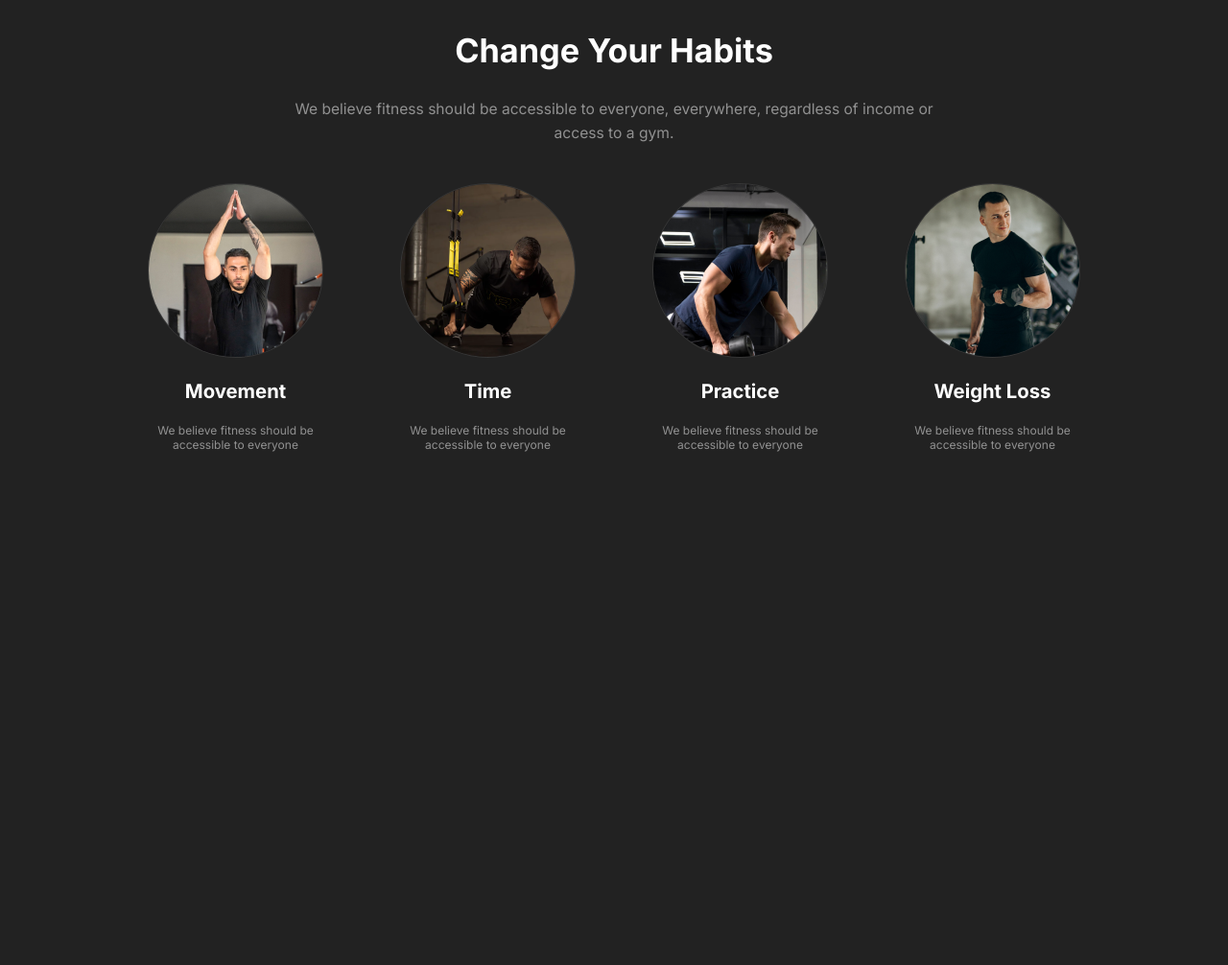
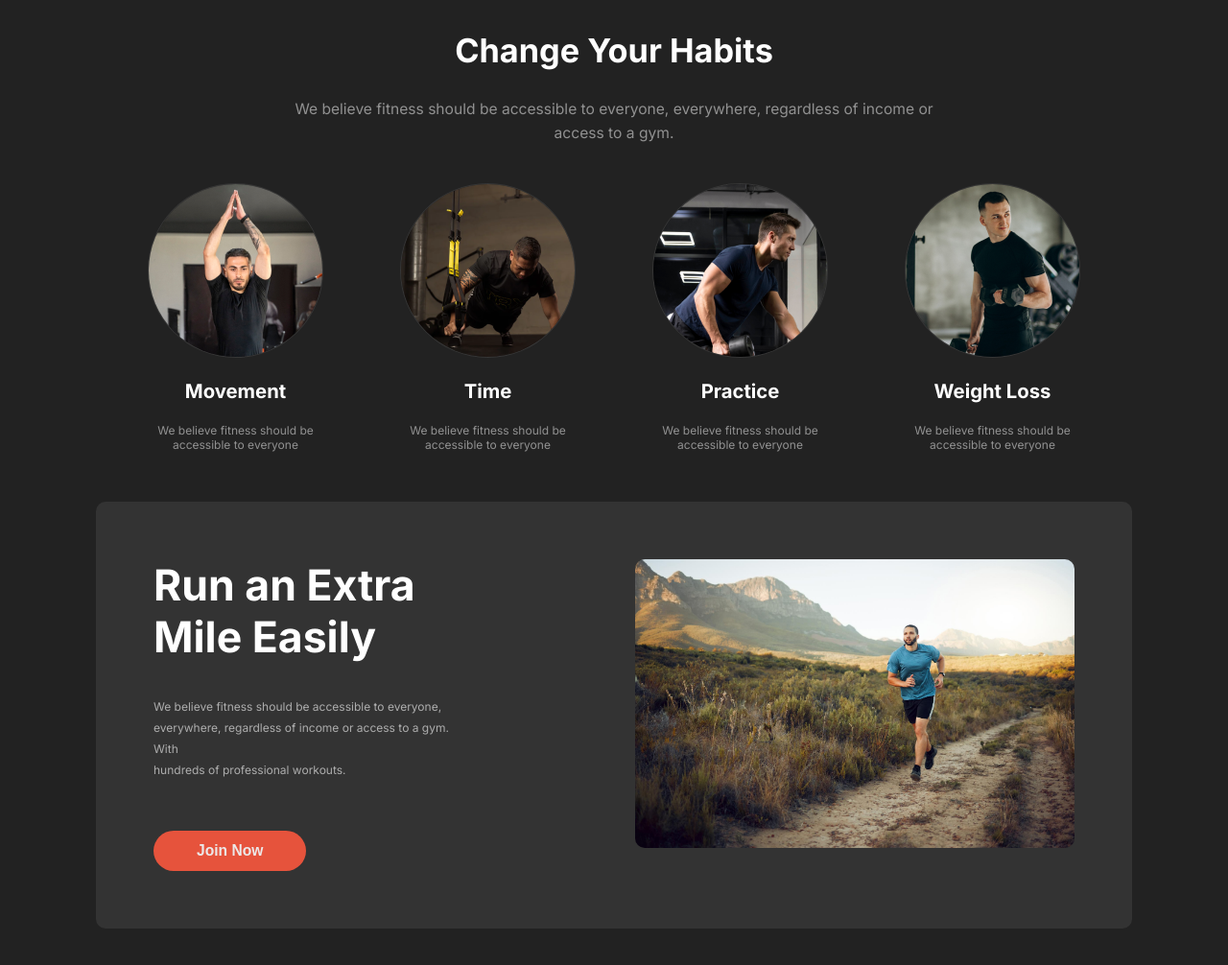
Before and after one commit to m-im-ha/B10A2-versatile-ui-main, a plain HTML site: page index.html in a window 1280 px wide. Shown: the part 717-1723 px from the top of the page at 96% size. Before the commit the page ends 1240 px from the top, so only its background shows below. Drawn offline with Linux system fonts and the light colour scheme.

Commit message:
edit run section

```diff
--- a/index.html
+++ b/index.html
@@ -51,7 +51,7 @@
       </div>
     </header>
     <main>
-      <!-- habit -->
+      <!-- habit section -->
       <section class="habit">
         <div class="habit_content">
           <h2>Change Your Habits</h2>
@@ -68,7 +68,10 @@
                 <img src="./images/image 2.png" alt="" />
               </div>
               <h3>Movement</h3>
-              <p>We believe fitness should be <br> accessible to everyone</p>
+              <p>
+                We believe fitness should be <br />
+                accessible to everyone
+              </p>
             </div>
           </div>
           <div class="box_two">
@@ -77,7 +80,10 @@
                 <img src="./images/image 3.png" alt="" />
               </div>
               <h3>Time</h3>
-              <p>We believe fitness should be <br> accessible to everyone</p>
+              <p>
+                We believe fitness should be <br />
+                accessible to everyone
+              </p>
             </div>
           </div>
           <div class="box_three">
@@ -86,7 +92,10 @@
                 <img src="./images/image 4.png" alt="" />
               </div>
               <h3>Practice</h3>
-              <p>We believe fitness should be <br> accessible to everyone</p>
+              <p>
+                We believe fitness should be <br />
+                accessible to everyone
+              </p>
             </div>
           </div>
           <div class="box_four">
@@ -95,9 +104,31 @@
                 <img src="./images/image 5.png" alt="" />
               </div>
               <h3>Weight Loss</h3>
-              <p>We believe fitness should be <br> accessible to everyone</p>
+              <p>
+                We believe fitness should be <br />
+                accessible to everyone
+              </p>
             </div>
           </div>
+        </div>
+      </section>
+
+      <!-- run-extra-mile  section-->
+      <section class="run">
+        <div class="run_content">
+          <h2>
+            Run an Extra <br />
+            Mile Easily
+          </h2>
+          <p>
+            We believe fitness should be accessible to everyone,<br />
+            everywhere, regardless of income or access to a gym. With <br />
+            hundreds of professional workouts.
+          </p>
+          <button class="btn">Join Now</button>
+        </div>
+        <div class="run_img">
+          <img src="./images/run.jpg" alt="" />
         </div>
       </section>
     </main>
--- a/styles.css
+++ b/styles.css
@@ -118,7 +118,7 @@ body {
   margin-top: 2rem;
 }
 
-.hero_container .btn_container .btn {
+.btn {
   font-size: var(--h5);
   font-weight: 600;
   padding: 1.5rem 4rem;
@@ -245,7 +245,7 @@ body {
 .box_one_content h3,
 .box_two_content h3,
 .box_three_content h3,
-.box_four_content h3{
+.box_four_content h3 {
   font-size: var(--h4);
 }
 
@@ -257,3 +257,41 @@ body {
   color: rgba(255, 255, 255, 0.5);
   line-height: 1.5rem;
 }
+
+/* section run */
+
+.run {
+  display: flex;
+  gap: 18rem;
+  padding: 6rem;
+  margin: 0 10rem;
+  background-color: rgb(51, 51, 51);
+  border-radius: 1rem;
+  margin-bottom: 5rem;
+}
+
+.run .run_content h2{
+  font-size: var(--h1);
+  margin: 0;
+}
+
+.run .run_content p{
+  font-size: var(--h6);
+  color: rgba(255, 255, 255, 0.6);
+  line-height: 2.2rem;
+  margin-top: 3.5rem;
+}
+
+.run .run_content .btn{
+  margin-top: 4rem;
+  padding: 1.2rem 4.5rem;
+}
+
+.run .run_img{
+  width: 48rem;
+}
+
+.run .run_img img{
+  width: 100%;
+  border-radius: 1rem;
+}
```
